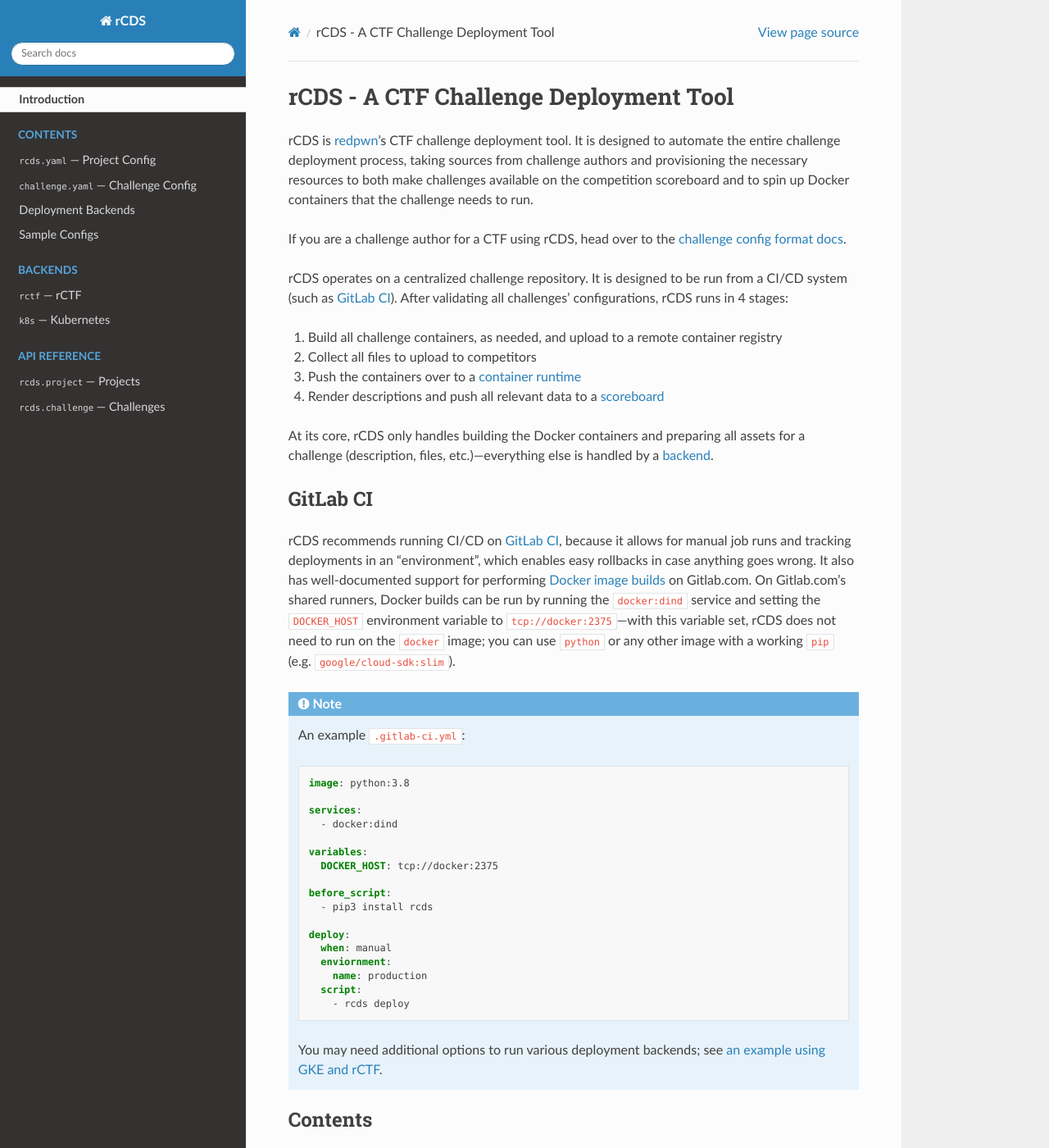
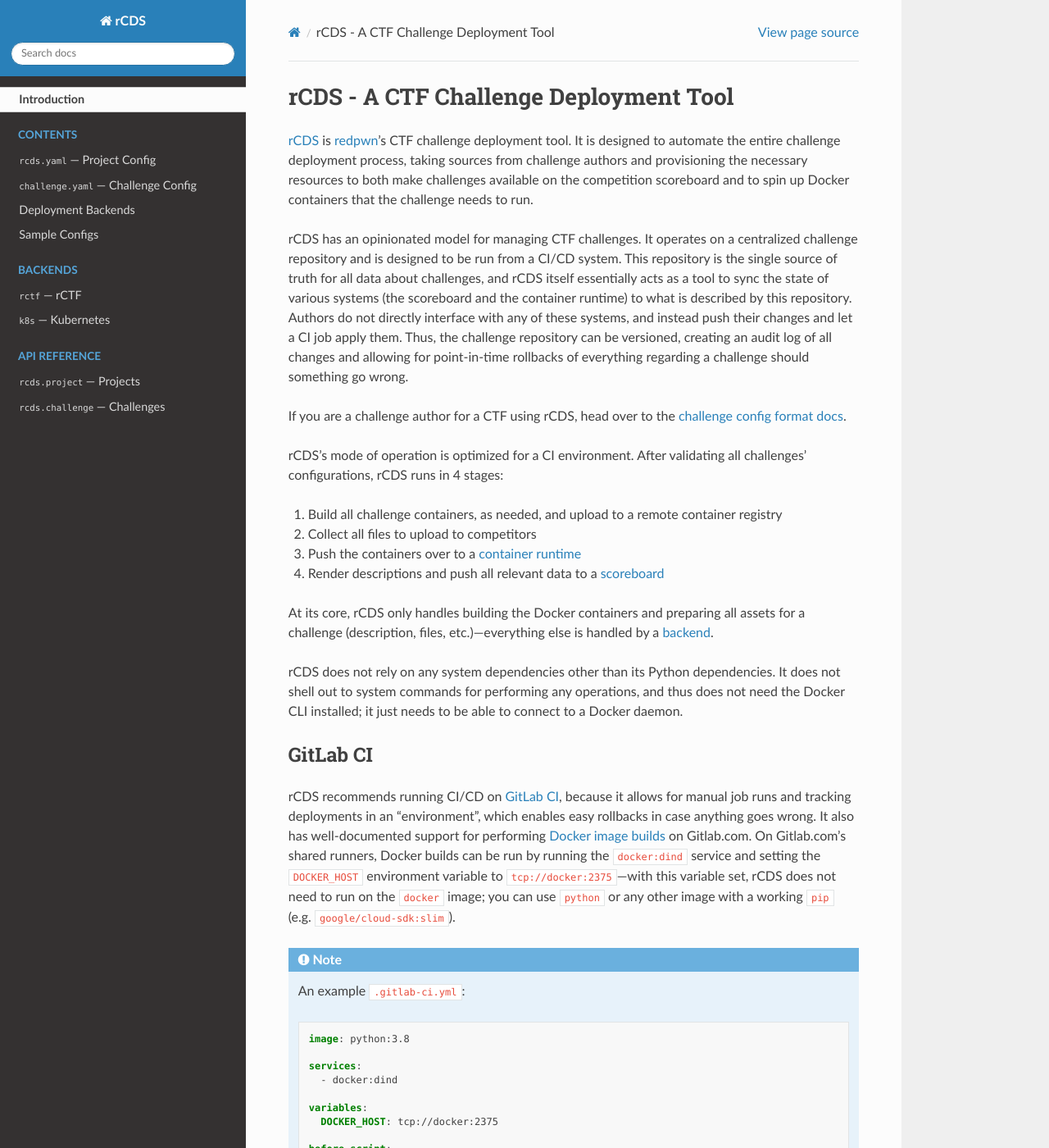
Before and after one commit to redpwn/rcds, a Sphinx documentation site: the page built from docs/index.rst, in a window 1280 px wide and 1400 px high. Shown: the whole window at 82% size. Built offline with Sphinx 7.4.7 and the Read the Docs theme 2.0.0, drawn with Linux system fonts in a browser that asks for light colours.

Commit message:
docs: update README, add more overview
Add high-level overview to index page of docs + copy first two
paragraphs of docs index to README. Also add notes about not needing CLI
commands to operate, and some more links.

```diff
--- a/docs/backends/k8s/index.rst
+++ b/docs/backends/k8s/index.rst
@@ -9,6 +9,10 @@
 doing this anyways since Kubernetes currently does not have hard multi-tenancy).
 A NetworkPolicy is also created to prevent network traffic from outside a
 challenge's namespace reaching any containers which are not explicitly exposed.
+
+Like with rCDS's Docker integration, the Kubernetes backend does not have a
+dependency on any system commands (e.g. ``kubectl``); having a kubeconfig in the
+standard location is all that is necessary.
 
 Configuration
 -------------
--- a/docs/index.rst
+++ b/docs/index.rst
@@ -6,18 +6,29 @@
 rCDS - A CTF Challenge Deployment Tool
 ======================================
 
-rCDS is redpwn_'s CTF challenge deployment tool. It is designed to automate the
+.. A short version of this text is in README.rst
+
+rCDS_ is redpwn_'s CTF challenge deployment tool. It is designed to automate the
 entire challenge deployment process, taking sources from challenge authors and
 provisioning the necessary resources to both make challenges available on the
 competition scoreboard and to spin up Docker containers that the challenge needs
 to run.
 
+rCDS has an opinionated model for managing CTF challenges. It operates on a
+centralized challenge repository and is designed to be run from a CI/CD system.
+This repository is the single source of truth for all data about challenges, and
+rCDS itself essentially acts as a tool to sync the state of various systems (the
+scoreboard and the container runtime) to what is described by this repository.
+Authors do not directly interface with any of these systems, and instead push
+their changes and let a CI job apply them. Thus, the challenge repository can be
+versioned, creating an audit log of all changes and allowing for point-in-time
+rollbacks of everything regarding a challenge should something go wrong.
+
 If you are a challenge author for a CTF using rCDS, head over to the
 :doc:`challenge config format docs <challenge>`.
 
-rCDS operates on a centralized challenge repository. It is designed to be run
-from a CI/CD system (such as `GitLab CI`_). After validating all challenges'
-configurations, rCDS runs in 4 stages:
+rCDS's mode of operation is optimized for a CI environment. After validating
+all challenges' configurations, rCDS runs in 4 stages:
 
 1.  Build all challenge containers, as needed, and upload to a remote container
     registry
@@ -30,6 +41,11 @@
 At its core, rCDS only handles building the Docker containers and preparing all
 assets for a challenge (description, files, etc.)---everything else is handled
 by a :doc:`backend <backends/index>`.
+
+rCDS does not rely on any system dependencies other than its Python
+dependencies. It does not shell out to system commands for performing any
+operations, and thus does not need the Docker CLI installed; it just needs to be
+able to connect to a Docker daemon.
 
 GitLab CI
 ---------
@@ -71,6 +87,7 @@
     You may need additional options to run various deployment backends; see
     :ref:`an example using GKE and rCTF <config-samples#gke-rctf-gitlab>`.
 
+.. _rCDS: https://github.com/redpwn/rcds
 .. _redpwn: https://redpwn.net/
 .. _GitLab CI: https://docs.gitlab.com/ee/ci
 
```
Also changed, not shown: README.rst (+30 -3 lines).
